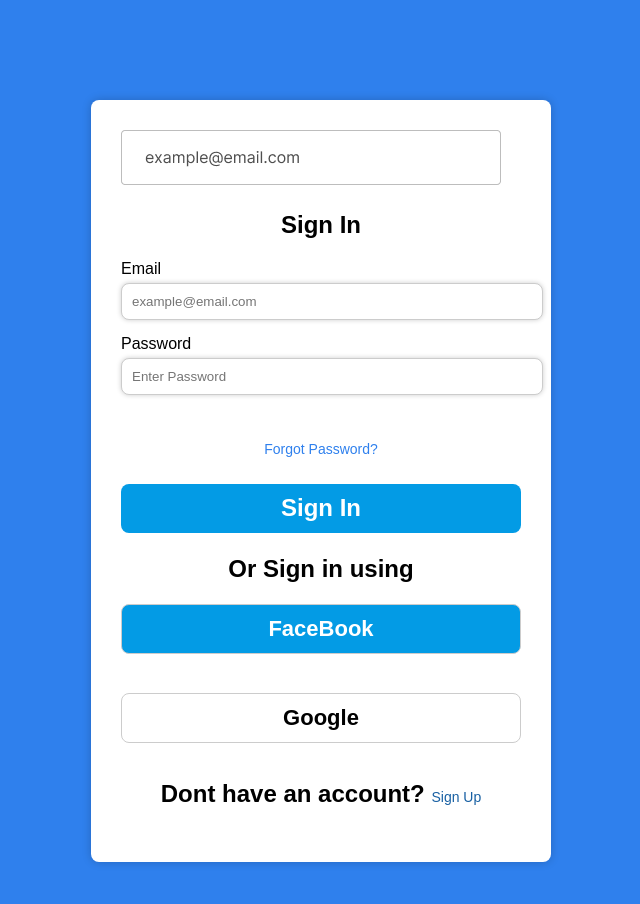
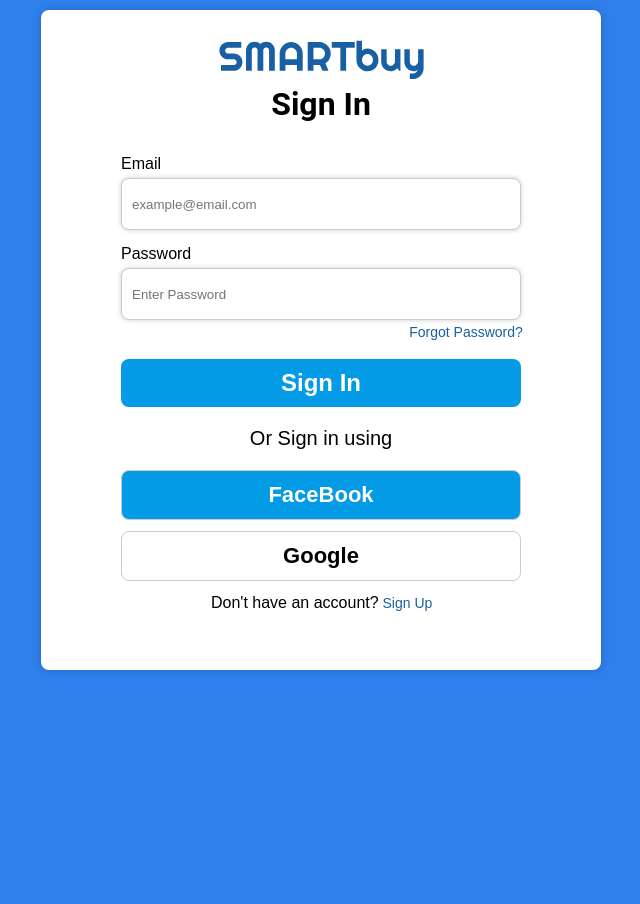
Before and after one commit to Nazasophie/SmartBuy, a plain HTML site: page signin.html in a window 1280 px wide. Shown: the whole page, without its empty margins (319-959 px from the left). After the commit the page ends 800 px from the top, so only its background shows below. Drawn offline with Linux system fonts and the light colour scheme.

Commit message:
Updated sign In

```diff
--- a/signin.css
+++ b/signin.css
@@ -8,17 +8,29 @@
 
   /* Styling for the sign in container */
   .sign {
-    max-width: 400px;
-    margin: 100px auto;
+    max-width: 500px;
+    height: 600px;
+    margin: auto;
+    margin-top: 10px;
     background-color: #fff;
     padding: 30px;
     border-radius: 8px;
     box-shadow: 0 0 10px rgba(0, 0, 0, 0.2);
   }
 
+.img-div {
+  display: flex;
+  justify-content: center;
+}
+  .logo-img {
+    width: 209px;
+    height: 40px;
+  }
   /* Styling for the sign in text */
-  .sign p {
-    font-size: 24px;
+  .sign-in {
+    margin-top: 5px;
+    font-size: 32px;
+    font-family: Roboto;
     font-weight: bold;
     text-align: center;
   }
@@ -34,12 +46,30 @@
     margin-bottom: 5px;
   }
 
+   /* styling for input box */
+  .email-div {
+    display: flex;
+    justify-content: center;
+  }
+  .lab1{
+    font-size: 16px;
+    margin-left: 50px;
+  }
+  .pas-div {
+    display: flex;
+    justify-content: center;
+  }
+  .lab2{
+    font-size: 16px;
+    margin-left: 50px;
+  }
 
 
   /* Styling for the form inputs */
   .sign input[type="text"],
   .sign input[type="password"] {
-    width: 100%;
+    width: 378px;
+    height: 30px;
     padding: 10px;
     margin-bottom: 15px;
     border-radius: 8px;
@@ -50,10 +80,17 @@
     box-shadow: 0 0 5px rgba(0, 0, 0, 0.2);
   }
 
+  input[type=text]:focus {
+    border: 4px solid #039be5;
+  }
 
 
   /* Styling for the forgot password link */
 
+.forgot-div {
+  margin-top: -30px;
+  text-align: center;
+}
 
   .sign a {
     font-size: 14px;
@@ -61,18 +98,19 @@
     color: #2f80ed;
     text-decoration: none;
     line-height: 22px;
-
+    margin: -100px -290px 0px 0px;
   }
 
   .sign a:hover {
-    text-decoration: underline;
+    /* text-decoration: underline; */
     color: red;
-    background-color: pink;
-    border: 1px solid blue;
-    text-shadow: 1px 1px 2px rgba(0, 0, 0, 0.5);
+    font-size: 15px;
   }
 
-
+.submit-div {
+  display: flex;
+  justify-content: center;
+}
 
   /* Styling for the sign in(submit) button */
   .sign input[type="submit"] {
@@ -84,11 +122,15 @@
     font-weight: bold;
     border-radius: 8px;
     cursor: pointer;
-    width: 100%;
+    width: 400px;
     line-height: 28.13px;
-
   }
 
+
+  .sign-in-using {
+    font-size: 20px;
+    text-align: center;
+  }
   .sign input[type="submit"]:hover {
     background-color: skyblue;
   }
@@ -105,7 +147,7 @@
     font-weight: bold;
     border-radius: 8px;
     cursor: pointer;
-    width: 100%;
+    width: 400px;
     margin-bottom: 15px;
     line-height: 28px;
   }
@@ -119,35 +161,18 @@
     color:black ;
   }
 
+  .google {
+    margin-top: -20px;
+  }
 
   /* Styling for the sign up link */
-  .sign p:last-child {
-    margin-top: 20px;
-    text-align: center;
-  }
-  p{
-  font-weight: 400px;
-  font-size: 20px;
-  line-height: 23.44px
+
+  .sign .dont-have-acct{
+    /* text-align: right; */
+    margin: -20px 0px 0px 140px;
   }
 
   .sign p:last-child a {
     color: #1860a3;
     text-decoration: none;
   }
-
-  .sign p:last-child a:hover {
-    text-decoration: underline;
-  }
-
-  This CSS code adds styling to the sign
-  in form by setting the background color
-  of the page to a light gray color and
-   the font family to Arial, sans-serif.
-  The container for the form has a maximum width of 400 pixels,
-  is centered on the page with a margin of 100 pixels on the top and bottom,
-  has a white background, padding, and a box shadow.
-  The sign-in text is centered and has a font size of 24 pixels
-   and a bold weight. The form has a margin on top of 20 pixels,
-   and the labels for the email and password inputs have a display of block
-    and a margin-bottom of 5 pixels. The email and password inputs have a width of 100%, padding, margin-bottom, a border-radius
--- a/signin.html
+++ b/signin.html
@@ -1,44 +1,50 @@
 <!DOCTYPE html>
 <html lang="en">
   <head>
-    <meta charset="UTF-8">
-    <meta http-equiv="X-UA-Compatible" content="IE=edge">
-    <meta name="viewport" content="width=device-width, initial-scale=1.0">
-    <link rel="stylesheet" href="signin.css">
+    <meta charset="UTF-8" />
+    <meta http-equiv="X-UA-Compatible" content="IE=edge" />
+    <meta name="viewport" content="width=device-width, initial-scale=1.0" />
+    <link rel="stylesheet" href="signin.css" />
     <title>SmartBuy</title>
   </head>
   <div>
     <div class="sign">
-        <img src="images/Form.png" alt="smartBuy logo">
-      <p>Sign In</p>
+      <div class="img-div">
+      <img class="logo-img" src="images/SMARTbuylogo.svg" alt="smartBuy logo" />
+      </div>
+      <p class="sign-in">Sign In</p>
       <form>
-        <div>
-            <label>Email</label>
-            <input type="text" placeholder="example@email.com">
+
+        <label class="lab1">Email</label>
+        <div class="email-div">
+          <!-- <label>Email</label> -->
+          <input class="email-input" type="text" placeholder="example@email.com" />
         </div>
-        <div>
-            <label>Password</label>
-            <input type="text" placeholder="Enter Password" id="password-input" >
+
+        <label class="lab2">Password</label>
+        <div class="pas-div">
+          <!-- <label>Password</label> -->
+          <input type="text" placeholder="Enter Password" id="password-input" />
           <label for="password-input" class="password-toggle"></label>
         </div>
+        <div class="forgot-div">
+        <p><a href="#">Forgot Password?</a></p>
+        </div>
+        <div class="submit-div">
+        <input type="submit" value="Sign In" />
+        </div>
+      </form>
+      <p class="sign-in-using">Or Sign in using</p>
+      <div class="submit-div">
+      <input type="button" value="FaceBook" />
+      </div>
+      <div class="submit-div google">
+      <p><input type="button" value="Google" /></p>
+      </div>
 
-
-
-        <p><a href="#">Forgot Password?</a></p>
-        <input type="submit" value="Sign In">
-
-      </form>
-      <p>Or Sign in using</p>
-      <input type="button" value="FaceBook">
-
-      <p><input type="button" value="Google"></p>
-      <p>Dont have an account? <a href="#">Sign Up</a></p>
-
+      <p class="dont-have-acct">Don't have an account?<a href="#"> Sign Up</a></p>
     </div>
   </div>
 
-
-<body>
-
-</body>
+  <body></body>
 </html>
```
Also changed, not shown: images/SMARTbuylogo.svg (added). Lines whose indentation alone changed are shown as unchanged.
